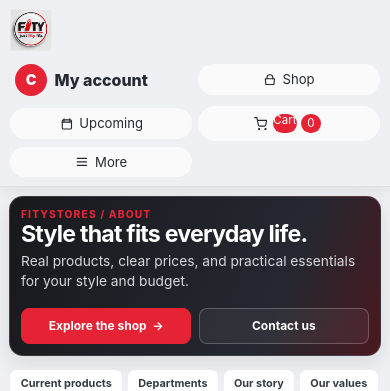
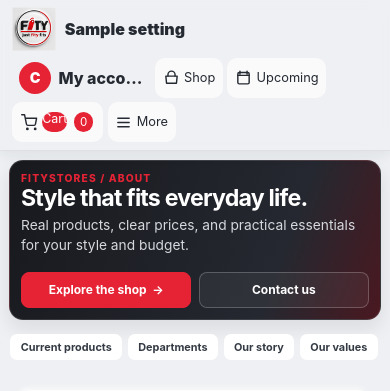
Before and after one commit to oxy-jen/Fitistore, a Flask app: page /about in a window 390 px wide. Shown: the top 391 px of the page. Run offline with Flask 3, Linux system fonts and the light colour scheme; a user stored in the database is signed in; tables that the repository leaves empty hold one stand-in row (values such as "Sample post"); some libraries are stand-ins or nearby versions.

Commit message:
Make storefront navigation responsive and consistent

```diff
--- a/app/static/css/design-system.css
+++ b/app/static/css/design-system.css
@@ -570,3 +570,41 @@ input:disabled,select:disabled,textarea:disabled,button:disabled { cursor: not-a
 .admin-upcoming-studio{display:flex;align-items:center;justify-content:space-between;gap:1.2rem;margin:1rem clamp(1rem,4vw,3rem);padding:1.2rem 1.35rem;border:1px solid #fff;border-left:5px solid #e52335;border-radius:14px;background:linear-gradient(115deg,#fff 0%,#f2f3f5 72%);box-shadow:var(--neu-raised-shadow-sm)}
 .admin-upcoming-studio h2{margin:.15rem 0;font-size:1.25rem}.admin-upcoming-studio p{margin:.25rem 0;color:#606975;line-height:1.5}.admin-upcoming-studio-actions{display:flex;flex-wrap:wrap;gap:.6rem;flex-shrink:0}
 @media(max-width:700px){.admin-upcoming-studio{align-items:flex-start;flex-direction:column}.admin-upcoming-studio-actions{width:100%}.admin-upcoming-studio-actions .btn{flex:1}}
+
+/* One shared, space-aware primary navigation across storefront pages. */
+.site-header,.shop-header{display:flex;flex-wrap:wrap;align-items:center;justify-content:space-between;gap:.4rem .85rem;min-width:0}
+.site-header .brand{flex:0 0 auto;min-width:0}
+.site-header .nav{display:flex;flex:1 1 430px;flex-wrap:wrap;justify-content:flex-end;align-items:center;gap:.3rem;min-width:0;overflow:visible}
+.site-header .nav>a,.site-header .nav-more>summary{display:inline-flex!important;flex:0 0 auto;align-items:center;justify-content:center;gap:.28rem;min-height:40px;padding:.48rem .62rem;border-radius:10px;white-space:nowrap;font-size:.9rem}
+.site-header .nav>a[aria-current="page"]{background:rgba(229,35,53,.09);color:#bd1729;font-weight:850}
+.site-header .nav .nav-profile{flex:0 1 auto;min-width:0}
+.site-header .nav-profile>summary{max-width:13rem}
+.site-header .nav-upcoming-link{display:inline-flex!important}
+.site-header .shop-orders-link{display:none!important}
+.site-header .nav-more{flex:0 0 auto}
+.site-header .cart-link{border:1px solid transparent;transition:background .18s ease,color .18s ease,border-color .18s ease,box-shadow .18s ease}
+.site-header .cart-link.has-items{border-color:#c8152a;background:#e52335;color:#fff;box-shadow:0 3px 12px rgba(229,35,53,.25);font-weight:850}
+.site-header .cart-link.has-items [data-cart-count]{background:#fff;color:#c8152a}
+.site-header .cart-link.has-items:hover{background:#c8152a;color:#fff}
+.site-header .cart-link:focus-visible{outline:3px solid rgba(229,35,53,.42);outline-offset:3px}
+@media(max-width:760px){
+  .site-header,.shop-header{display:flex;flex-wrap:wrap;align-items:center;gap:.35rem .6rem;padding:.45rem .75rem}
+  .site-header .brand{order:0}
+  .site-header .brand img{width:44px;height:44px}
+  .site-header .brand>span{display:inline}
+  .site-header .nav{order:1;flex:1 1 100%;justify-content:flex-start;gap:.35rem;width:100%;padding:.05rem 0;overflow:visible}
+  .site-header .nav>a,.site-header .nav-more>summary{flex:0 0 auto;width:auto;min-width:0;min-height:40px;padding:.45rem .6rem;font-size:.84rem;line-height:1.1}
+  .site-header .nav .nav-profile>summary{max-width:min(11rem,36vw);padding:.25rem .45rem}
+  .site-header .nav-profile-label{max-width:7rem}
+  .site-header .nav .icon{width:17px;height:17px;margin:0}
+  .site-header .header-shop-search{order:2;flex:1 1 100%;width:100%;max-width:none;min-width:0;min-height:40px}
+  .site-header .nav-more-menu{position:fixed;top:auto;right:.75rem;bottom:1rem;left:auto;width:min(18rem,calc(100vw - 1.5rem));max-height:min(70vh,32rem);overflow:auto}
+  .site-header .cart-link.has-items{padding-inline:.72rem}
+}
+@media(max-width:390px){
+  .site-header .nav{display:flex;justify-content:flex-start;gap:.28rem}
+  .site-header .nav>a,.site-header .nav-more>summary{padding:.42rem .48rem;font-size:.8rem}
+  .site-header .nav-profile-label{max-width:5.3rem}
+  .site-header .cart-link [data-cart-label]{font-size:.78rem}
+}
+@media(prefers-reduced-motion:reduce){.site-header .cart-link{transition:none!important}}
--- a/app/templates/base.html
+++ b/app/templates/base.html
@@ -30,8 +30,8 @@
   {% if og_image_alt %}<meta property="og:image:alt" content="{{ og_image_alt }}">{% endif %}
   <link rel="icon" type="image/png" href="{{ url_for('static', filename='images/mainLogo-160.png') }}">
   <link rel="apple-touch-icon" href="{{ url_for('static', filename='images/mainLogo-160.png') }}">
-<link rel="stylesheet" href="{{ url_for('static', filename='css/style.css') }}?v=upcoming-dashboard-fity-theme-20261106">
-  <link rel="stylesheet" href="{{ url_for('static', filename='css/design-system.css') }}?v=upcoming-rotating-spotlight-20261106">
+<link rel="stylesheet" href="{{ url_for('static', filename='css/style.css') }}?v=site-nav-responsive-20261107">
+  <link rel="stylesheet" href="{{ url_for('static', filename='css/design-system.css') }}?v=site-nav-responsive-20261107">
   <link rel="stylesheet" href="{{ url_for('static', filename='css/media-showcases.css') }}?v=media-admin-bulk-publish-20261106">
   <script type="application/ld+json">
   {{ {"@context": "https://schema.org", "@type": "Organization", "name": settings.shop_name, "url": "https://fitystore.top/", "logo": url_for('static', filename='images/mainLogo-160.png', _external=True), "owner": {"@type": "Organization", "name": "Oxy-Jen Tech"}, "sameAs": ["https://www.facebook.com/oxy.jen.975729", "https://www.tiktok.com/@official_fitystore"]}|tojson }}
@@ -40,7 +40,7 @@
   {{ {"@context": "https://schema.org", "@type": "WebSite", "name": settings.shop_name, "url": "https://fitystore.top/", "potentialAction": {"@type": "SearchAction", "target": "https://fitystore.top/shop?q={search_term_string}", "query-input": "required name=search_term_string"}}|tojson }}
   </script>{% endif %}
   <meta name="google-site-verification" content="ZfoAom6cq3cfHBQw4NOz6s2TA8_1rBkte9rLF7owC8c" />
-  <script defer src="{{ url_for('static', filename='js/cart.js') }}?v=shop-hero-color-corner-20261022"></script>
+  <script defer src="{{ url_for('static', filename='js/cart.js') }}?v=site-nav-cart-guide-20261107"></script>
   <script defer src="{{ url_for('static', filename='js/app.js') }}?v=upcoming-spotlight-20261106"></script>
 </head>
 <body{% if request.endpoint == 'public.upcoming' %} class="upcoming-page-body"{% endif %}>
@@ -77,9 +77,9 @@
     {% else %}
       <a class="nav-profile nav-profile-guest" href="{{ url_for('customer.login') }}"><svg class="icon" aria-hidden="true"><use href="#icon-user"></use></svg><span>Sign in</span></a>
     {% endif %}
-    <a href="{{ url_for('public.shop') }}"><svg class="icon"><use href="#icon-shop"></use></svg><span>Shop</span></a>
-    {% if request.endpoint == 'public.shop' %}<a class="shop-orders-link" href="{{ url_for('public.track_order') }}"><svg class="icon"><use href="#icon-calendar"></use></svg><span>Orders</span></a>{% else %}<a href="{{ url_for('public.upcoming') }}"><svg class="icon"><use href="#icon-calendar"></use></svg><span>Upcoming</span></a>{% endif %}
-    <a class="cart-link" href="{{ url_for('public.cart') }}"><svg class="icon"><use href="#icon-cart"></use></svg><span>Cart</span><span data-cart-count>0</span></a>
+    <a href="{{ url_for('public.shop') }}" {% if request.endpoint == 'public.shop' %}aria-current="page"{% endif %}><svg class="icon"><use href="#icon-shop"></use></svg><span>Shop</span></a>
+    <a class="nav-upcoming-link" href="{{ url_for('public.upcoming') }}" {% if request.endpoint == 'public.upcoming' %}aria-current="page"{% endif %}><svg class="icon"><use href="#icon-calendar"></use></svg><span>Upcoming</span></a>
+    <a class="cart-link" href="{{ url_for('public.cart') }}" aria-label="Shopping cart, empty"><svg class="icon"><use href="#icon-cart"></use></svg><span data-cart-label>Cart</span><span data-cart-count aria-hidden="true">0</span></a>
     <details class="nav-more">
       <summary><svg class="icon"><use href="#icon-menu"></use></svg><span>More</span></summary>
       <div class="nav-more-menu">
```
Also changed, not shown: app/static/js/cart.js.
